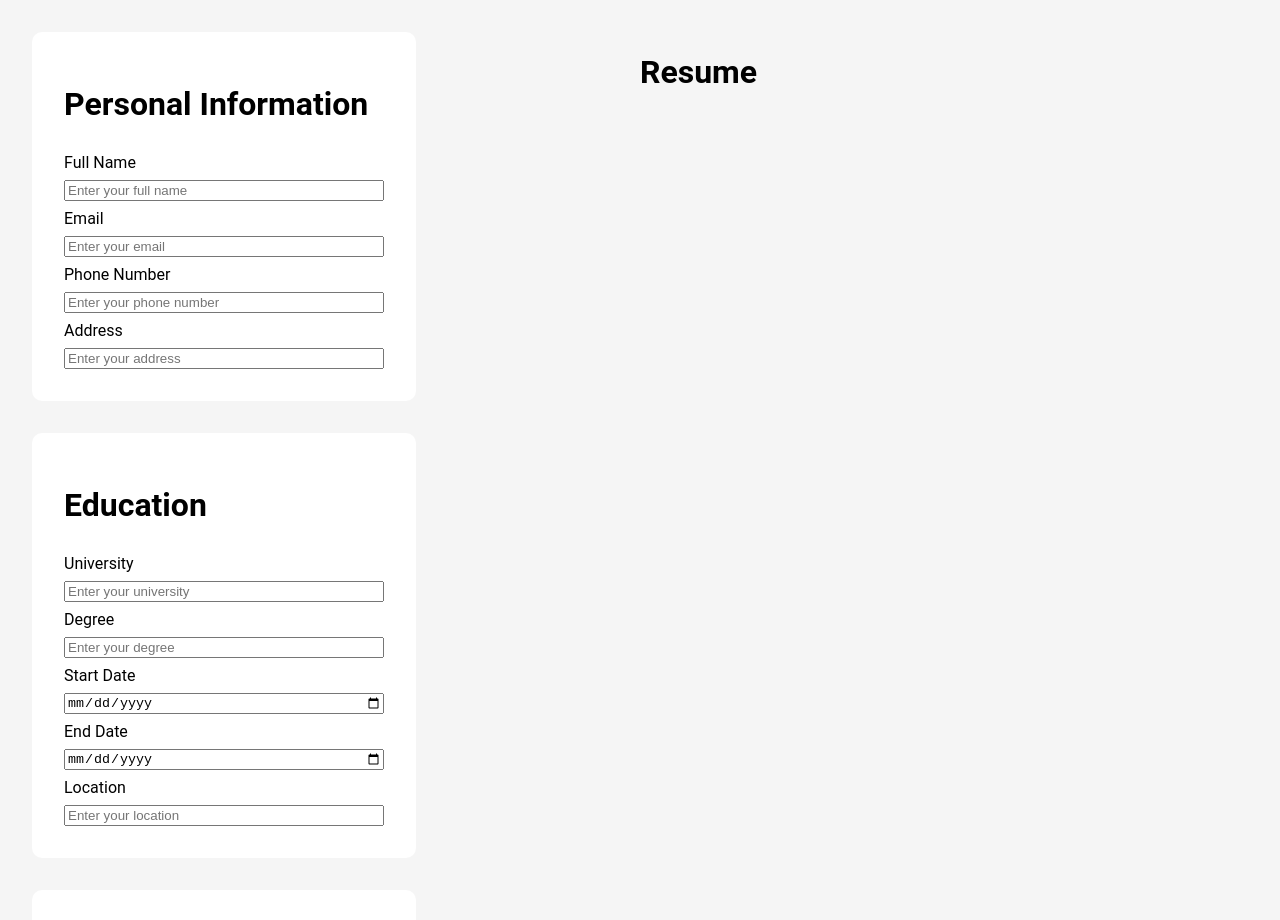
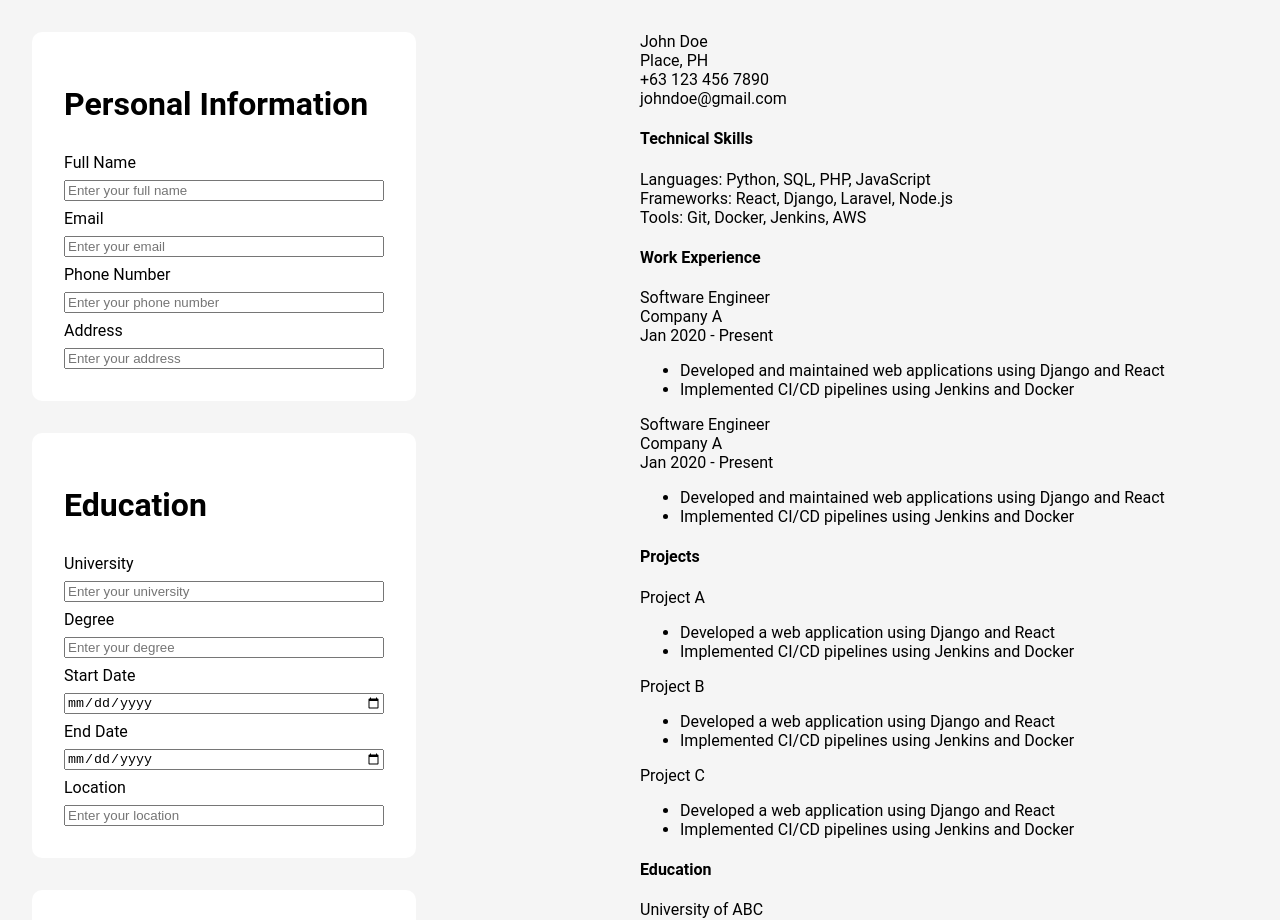
Before and after one commit to Veritaaaas/cv-maker, a React (Vite) app in the folder app-cv-maker/: page / in a window 1280 px wide. Shown: the top 920 px of the page. Built offline with nearby package versions, Linux system fonts and the light colour scheme.

Commit message:
added filler information for resume

```diff
--- a/app-cv-maker/src/Resume.jsx
+++ b/app-cv-maker/src/Resume.jsx
@@ -2,7 +2,93 @@
 function Resume() {
     return (
         <div className="Resume">
-            <h1>Resume</h1>
+            <div className="personal-info">
+                <div className="name">John Doe</div>
+                <div className="personal-details">
+                    <div className="address">Place, PH</div>
+                    <div className="phone-number">+63 123 456 7890</div>
+                    <div className="email">johndoe@gmail.com</div>
+                </div>
+            </div>
+
+            <div className="skills">
+                <h4>Technical Skills</h4>
+                <div className="languages">Languages: Python, SQL, PHP, JavaScript</div>
+                <div className="frameworks">Frameworks: React, Django, Laravel, Node.js</div>
+                <div className="tools">Tools: Git, Docker, Jenkins, AWS</div>
+            </div>
+
+            <div className="experience">
+                <h4>Work Experience</h4>
+                <div className="job">
+                    <div className="primary-info">
+                        <div className="job-title">Software Engineer</div>
+                        <div className="company">Company A</div>
+                    </div>
+                    <div className="date">Jan 2020 - Present</div>
+                    <div className="job-description">
+                        <ul>
+                            <li>Developed and maintained web applications using Django and React</li>
+                            <li>Implemented CI/CD pipelines using Jenkins and Docker</li>
+                        </ul>
+                    </div>
+                </div>
+                <div className="job">
+                    <div className="primary-info">
+                        <div className="job-title">Software Engineer</div>
+                        <div className="company">Company A</div>
+                    </div>
+                    <div className="date">Jan 2020 - Present</div>
+                    <div className="job-description">
+                        <ul>
+                            <li>Developed and maintained web applications using Django and React</li>
+                            <li>Implemented CI/CD pipelines using Jenkins and Docker</li>
+                        </ul>
+                    </div>
+                </div>
+            </div>
+
+            <div className="projects">
+                <h4>Projects</h4>
+                <div className="project">
+                    <div className="project-title">Project A</div>
+                    <div className="project-description">
+                        <ul>
+                            <li>Developed a web application using Django and React</li>
+                            <li>Implemented CI/CD pipelines using Jenkins and Docker</li>
+                        </ul>
+                    </div>
+                </div>
+                <div className="project">
+                    <div className="project-title">Project B</div>
+                    <div className="project-description">
+                        <ul>
+                            <li>Developed a web application using Django and React</li>
+                            <li>Implemented CI/CD pipelines using Jenkins and Docker</li>
+                        </ul>
+                    </div>
+                </div>
+                <div className="project">
+                    <div className="project-title">Project C</div>
+                    <div className="project-description">
+                        <ul>
+                            <li>Developed a web application using Django and React</li>
+                            <li>Implemented CI/CD pipelines using Jenkins and Docker</li>
+                        </ul>
+                    </div>
+                </div>
+            </div>
+
+            <div className="education">
+                <h4>Education</h4>
+                <div className="school">
+                    <div className="school-name">University of ABC</div>
+                    <div className="location">Place City, PH</div>
+                    <div className="degree">Bachelor of Science in Computer Science</div>
+                    <div className="date">2016 - 2020</div>
+                    <div className="awards">Award: Cum Laude</div>
+                </div>
+            </div>
         </div>
     )
 }
```
